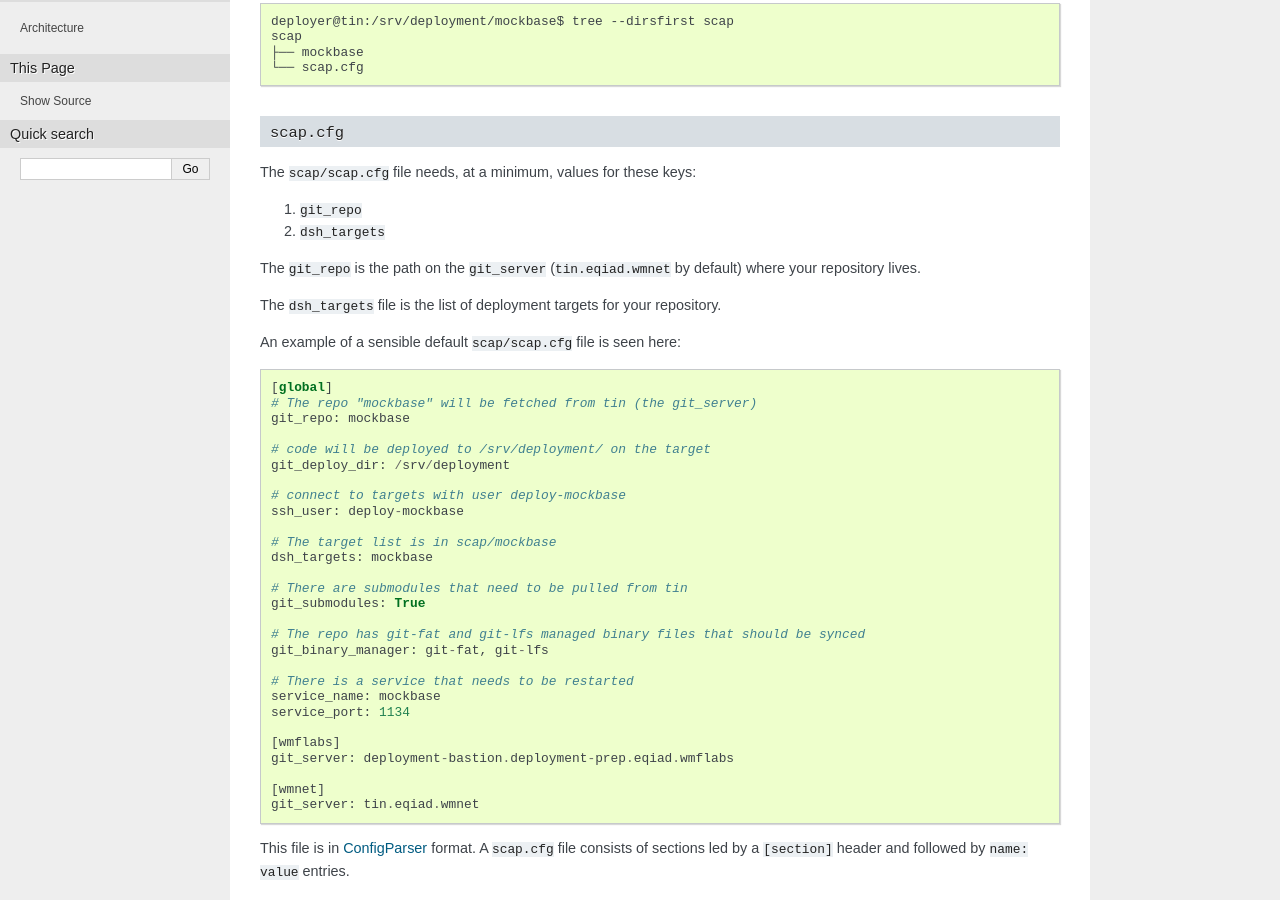
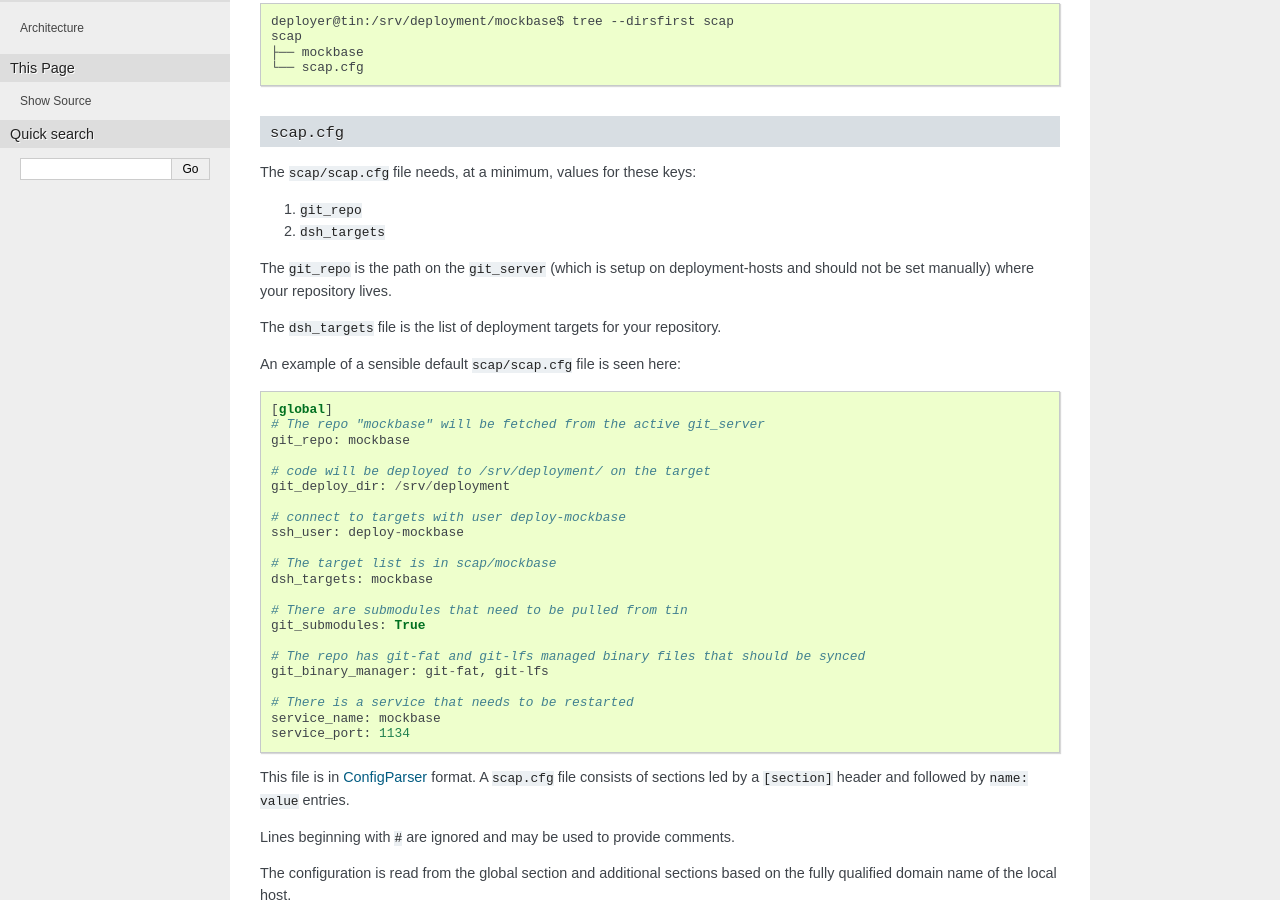
Before and after one commit to wikimedia/mediawiki-tools-scap, a Sphinx documentation site: the page built from docs/scap3/quickstart/setup.rst, in a window 1280 px wide and 900 px high, scrolled down 551 px. Built offline with Sphinx 7.4.7, drawn with Linux system fonts in a browser that asks for light colours; some of the changed text lies outside the part shown.

Commit message:
Warn about setting git_server in docs
Test Plan: read

Reviewers: mmodell, #release-engineering-team

Reviewed By: mmodell, #release-engineering-team

Tags: #release-engineering-team

Differential Revision: https://phabricator.wikimedia.org/D1070

```diff
--- a/docs/scap3/quickstart/setup.rst
+++ b/docs/scap3/quickstart/setup.rst
@@ -44,15 +44,15 @@ The ``scap/scap.cfg`` file needs, at a minimum, values for these keys:
 #. ``git_repo``
 #. ``dsh_targets``
 
-The ``git_repo`` is the path on the ``git_server`` (``tin.eqiad.wmnet`` by
-default) where your repository lives.
+The ``git_repo`` is the path on the ``git_server`` (which is setup on
+deployment-hosts and should not be set manually) where your repository lives.
 
 The ``dsh_targets`` file is the list of deployment targets for your repository.
 
 An example of a sensible default ``scap/scap.cfg`` file is seen here::
 
     [global]
-    # The repo "mockbase" will be fetched from tin (the git_server)
+    # The repo "mockbase" will be fetched from the active git_server
     git_repo: mockbase
 
     # code will be deployed to /srv/deployment/ on the target
@@ -73,12 +73,6 @@ An example of a sensible default ``scap/scap.cfg`` file is seen here::
     # There is a service that needs to be restarted
     service_name: mockbase
     service_port: 1134
-
-    [wmflabs]
-    git_server: deployment-bastion.deployment-prep.eqiad.wmflabs
-
-    [wmnet]
-    git_server: tin.eqiad.wmnet
 
 This file is in ConfigParser_ format.  A ``scap.cfg`` file consists of
 sections led by a ``[section]`` header and followed by ``name: value``
@@ -147,12 +141,6 @@ The full ``scap/scap.cfg`` file would now look like::
     # There is a service that needs to be restarted
     service_name: mockbase
     service_port: 1134
-
-    [wmflabs]
-    git_server: deployment-bastion.deployment-prep.eqiad.wmflabs
-
-    [wmnet]
-    git_server: tin.eqiad.wmnet
 
 The ``server_groups`` config variable represents the order of group deployment.
 In the example above, the ``canary`` group is deployed to before the ``default`` group.
@@ -376,7 +364,7 @@ this service by adding the following directive to ``scap/scap.cfg``::
     config_deploy: True
 
 During the next ``scap deploy`` run, in the ``config_deploy`` phase, this template
-will be fetched from tin (the ``git_server``) and symlinked to its final
+will be fetched from the active ``git_server`` and symlinked to its final
 location at ``/etc/mockbase/config.yaml``.
 
 Config Template Variables
--- a/docs/scap3/repo_config.rst
+++ b/docs/scap3/repo_config.rst
@@ -37,7 +37,11 @@ Available configuration variables
 | Value                      | Default                   | Explanation                     |
 +============================+===========================+=================================+
 | ``git_server``             | ``tin.eqiad.wmnet``       | (*String*) Server from          |
-|                            |                           | which code is fetched           |
+|                            |                           | which code is fetched.          |
+|                            |                           | **Use is not recommended!**     |
+|                            |                           | The deployment-host will have a |
+|                            |                           | good value set for this         |
+|                            |                           | already.                        |
 +----------------------------+---------------------------+---------------------------------+
 | ``ssh_user``               | your username             | (*String*) User as whom         |
 |                            |                           | to ssh to target hosts and      |
```
